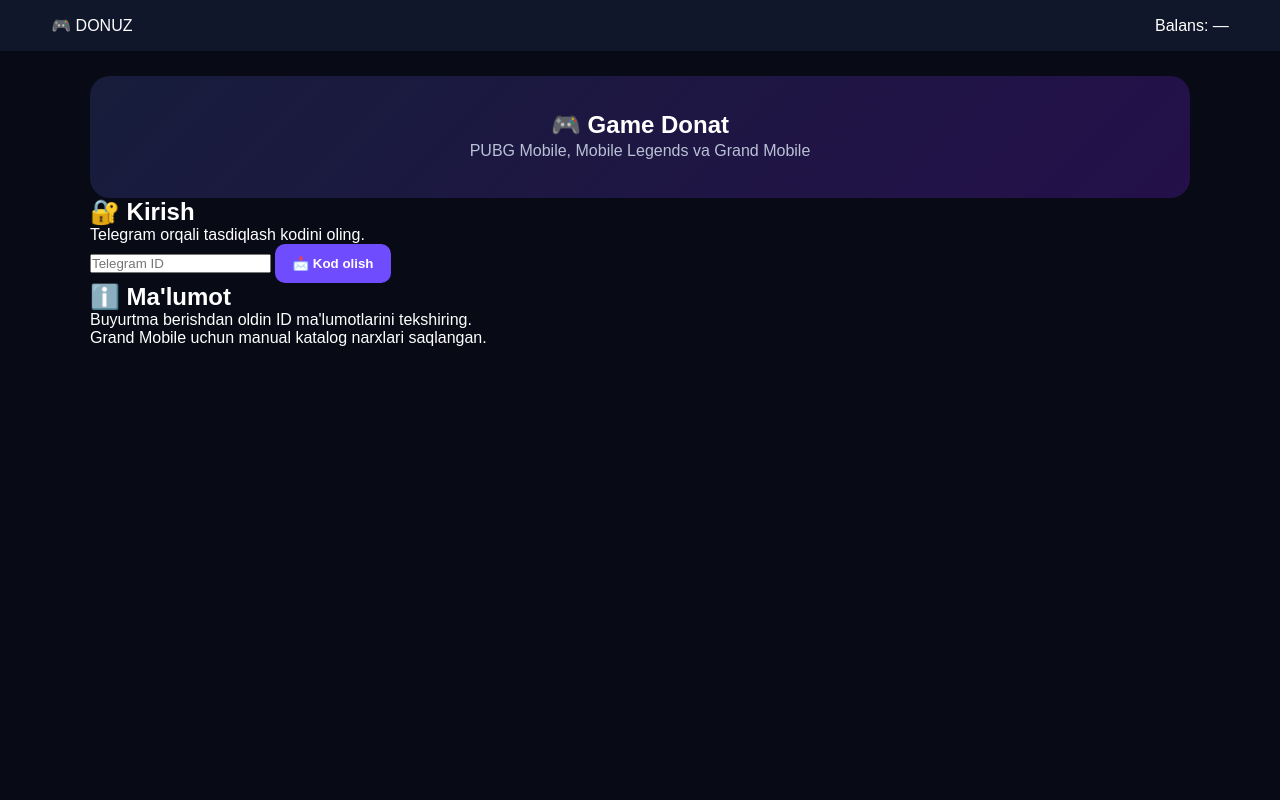
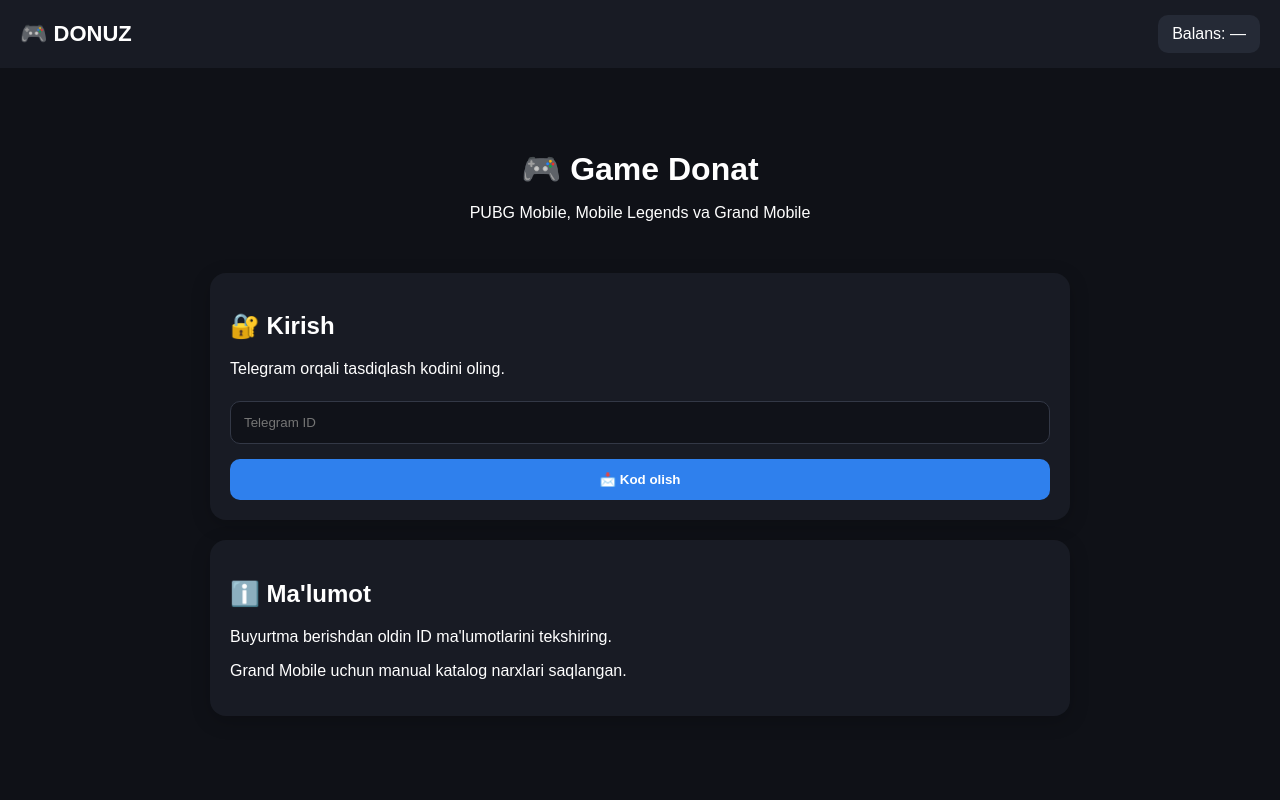
Before and after one commit to abdunabiyevabdurasul300-boop/Sayt, a Python web app: template templates/home.html in a window 1280 px wide. Run offline with Jinja, Linux system fonts and the light colour scheme; the template is opened without the code that fills it, so the values that code supplies are empty.

Commit message:
Update style.css

```diff
--- a/static/style.css
+++ b/static/style.css
@@ -1,31 +1,152 @@
-*{box-sizing:border-box;margin:0;padding:0}
-body{font-family:Arial,sans-serif;background:#080b16;color:#fff;min-height:100vh}
-header{background:#11172b;padding:16px 4%;display:flex;align-items:center;justify-content:space-between;position:sticky;top:0;z-index:5}
-header h1{font-size:23px}
-button{border:0;border-radius:10px;padding:12px 17px;background:#704cff;color:#fff;font-weight:700;cursor:pointer}
-button:active{transform:scale(.98)}
-.top-btn{padding:10px 14px}
-.container{width:92%;max-width:1100px;margin:auto}
-.hero{margin-top:25px;padding:35px 20px;text-align:center;background:linear-gradient(135deg,#171d3b,#24104a);border-radius:20px}
-.hero h2{font-size:34px;margin-bottom:12px}.hero p{color:#b9c1d5;line-height:1.5}
-.title{text-align:center;margin:30px 0 20px}
-.games{display:grid;grid-template-columns:repeat(2,1fr);gap:15px}
-.game-card{background:#141b31;border:1px solid #293353;border-radius:16px;padding:20px;text-align:center}
-.game-icon{font-size:45px}.game-card h3{margin:10px 0}.game-card p{color:#aab3c9;margin-bottom:15px}
-.packages{display:grid;grid-template-columns:repeat(2,1fr);gap:10px;margin-top:18px}
-.package{background:#151d35;border:1px solid #303b63;border-radius:15px;padding:15px;text-align:center}
-.package h3{font-size:18px;margin-bottom:8px}.package .price{color:#00e676;font-size:16px;font-weight:bold;margin-bottom:12px}
-.package button{width:100%;background:#00a86b}
-.account{margin:18px auto 0;padding:12px;border-radius:12px;background:#10162a;max-width:420px}
-.notice{margin:20px auto;padding:14px;border-radius:12px;max-width:700px;background:#18213a;text-align:center}
-.loading{text-align:center;padding:30px;color:#aab3c9;grid-column:1/-1}
-.hidden{display:none!important}
-.modal{position:fixed;inset:0;background:rgba(0,0,0,.72);display:flex;align-items:center;justify-content:center;padding:18px;z-index:20}
-.modal-box{position:relative;background:#121a30;border:1px solid #303b63;border-radius:18px;padding:25px;width:min(460px,100%)}
-.modal-box h2{margin-bottom:10px}.modal-box p{color:#aab3c9;margin-bottom:15px;line-height:1.5}
-.modal-box input{width:100%;padding:13px;margin:7px 0;border-radius:10px;border:1px solid #39476d;background:#0b1020;color:#fff;outline:none}
-.modal-box button:not(.close){width:100%;margin-top:8px}
-.close{position:absolute;right:12px;top:10px;background:transparent;font-size:18px;padding:5px}
-.small{font-size:13px}.check-result{margin:10px 0;padding:10px;border-radius:10px;background:#0c1222;min-height:42px}
-footer{text-align:center;padding:30px 10px;margin-top:40px;color:#727b91}
-@media(max-width:650px){.games,.packages{grid-template-columns:1fr}.hero h2{font-size:28px}header h1{font-size:19px}}
+* {
+    box-sizing: border-box;
+}
+
+body {
+    margin: 0;
+    font-family: Arial, sans-serif;
+    background: #0f1117;
+    color: #fff;
+}
+
+.header {
+    display: flex;
+    justify-content: space-between;
+    align-items: center;
+    padding: 15px 20px;
+    background: #181b24;
+    position: sticky;
+    top: 0;
+    z-index: 10;
+}
+
+.logo {
+    font-size: 22px;
+    font-weight: bold;
+}
+
+.balance {
+    background: #252a36;
+    padding: 10px 14px;
+    border-radius: 10px;
+}
+
+.container {
+    max-width: 900px;
+    margin: auto;
+    padding: 20px;
+}
+
+.hero {
+    text-align: center;
+    padding: 35px 15px;
+}
+
+.hero h1 {
+    font-size: 32px;
+    margin-bottom: 10px;
+}
+
+.card {
+    background: #181b24;
+    border-radius: 16px;
+    padding: 20px;
+    margin-bottom: 20px;
+    box-shadow: 0 5px 20px rgba(0,0,0,.2);
+}
+
+input,
+select {
+    width: 100%;
+    padding: 13px;
+    margin: 7px 0;
+    border: 1px solid #333846;
+    border-radius: 10px;
+    background: #101219;
+    color: white;
+    outline: none;
+}
+
+button {
+    width: 100%;
+    padding: 13px;
+    margin-top: 8px;
+    border: 0;
+    border-radius: 10px;
+    background: #2f80ed;
+    color: white;
+    font-weight: bold;
+    cursor: pointer;
+}
+
+button:hover {
+    opacity: .9;
+}
+
+.product {
+    background: #222631;
+    padding: 15px;
+    border-radius: 12px;
+    margin-top: 10px;
+}
+
+.product-title {
+    font-size: 18px;
+    font-weight: bold;
+}
+
+.product-price {
+    margin-top: 6px;
+    color: #69a7ff;
+}
+
+.product button {
+    margin-top: 12px;
+}
+
+.success {
+    background: #153b25;
+    padding: 12px;
+    border-radius: 10px;
+    margin-top: 10px;
+}
+
+.error {
+    background: #451b1b;
+    padding: 12px;
+    border-radius: 10px;
+    margin-top: 10px;
+}
+
+.info {
+    background: #172c45;
+    padding: 12px;
+    border-radius: 10px;
+    margin-top: 10px;
+}
+
+#toast {
+    position: fixed;
+    bottom: 20px;
+    left: 50%;
+    transform: translateX(-50%);
+    background: #222;
+    padding: 12px 18px;
+    border-radius: 10px;
+    display: none;
+    z-index: 100;
+}
+
+@media (max-width: 600px) {
+    .container {
+        padding: 12px;
+    }
+
+    .hero h1 {
+        font-size: 25px;
+    }
+
+    .header {
+        padding: 12px;
+    }
+}
```
